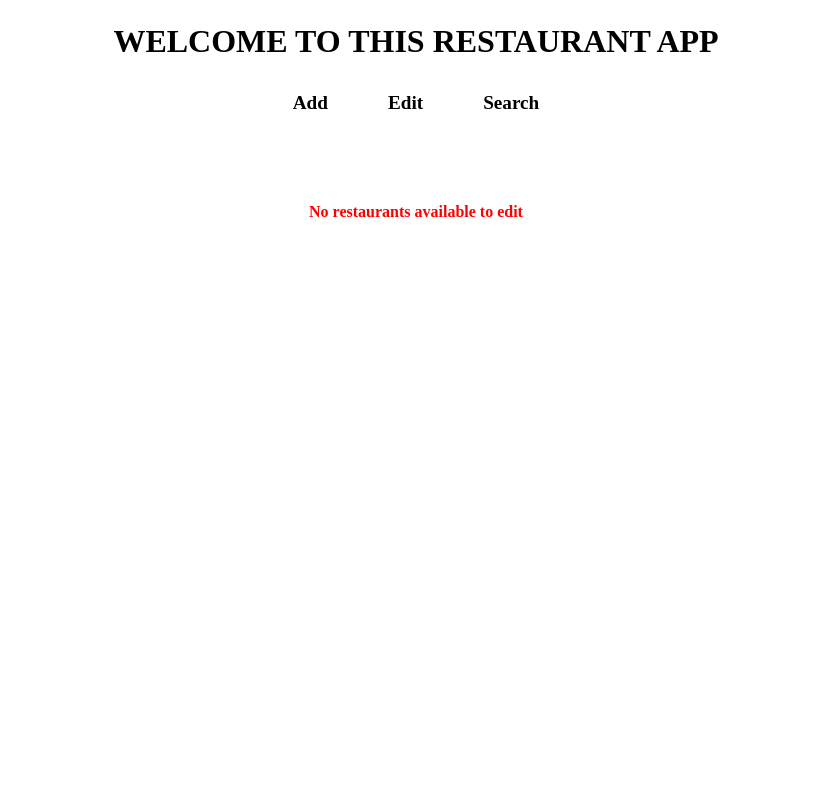
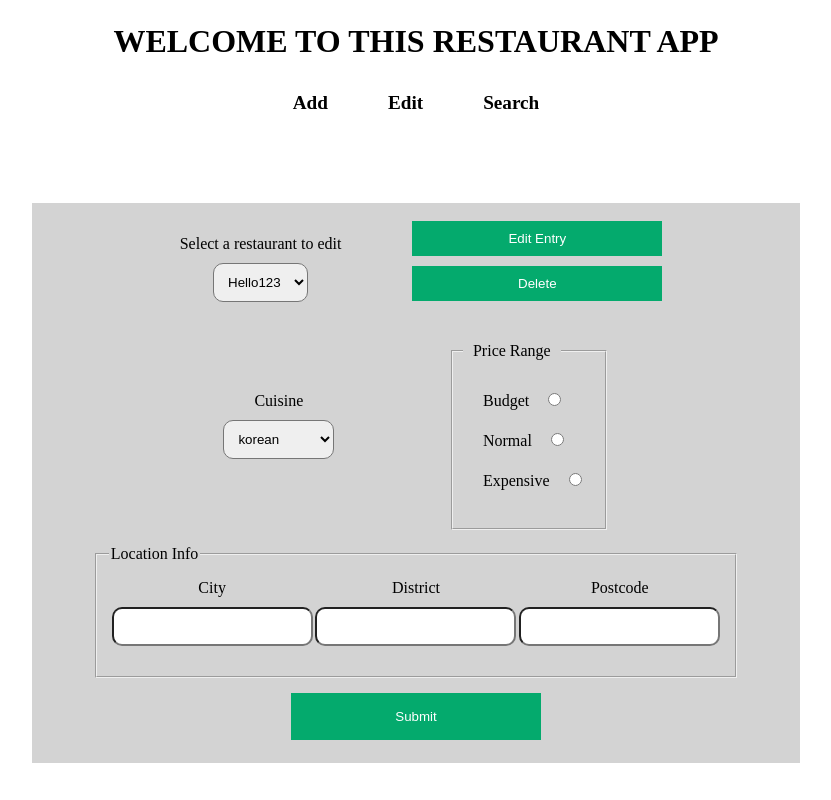
Before and after one commit to Struanjh/Restaurant-CRUD-APP, a PHP site: page /pages/edit.php in a window 1280 px wide. Shown: the whole page, without its empty margins (224-1055 px from the left). Run offline with PHP 8.4, Linux system fonts and the light colour scheme.

Commit message:
Add styling for edit and search forms

```diff
--- a/data.json
+++ b/data.json
@@ -1,10 +1,26 @@
 [
     {
-        "name": "bye345",
-        "city": "dffsd",
-        "district": "dsf",
-        "postcode": "sdf",
+        "name": "Hello123",
+        "city": "sd",
+        "district": "sad",
+        "postcode": "asd",
         "cuisine": "korean",
-        "price": "high_price"
+        "price": "medium_price"
+    },
+    {
+        "name": "hello123",
+        "city": "cdsds",
+        "district": "dsfsdf",
+        "postcode": "dsfsdf",
+        "cuisine": "korean",
+        "price": "low_price"
+    },
+    {
+        "name": "dffds",
+        "city": "sdf",
+        "district": "sdf",
+        "postcode": "sddfs",
+        "cuisine": "korean",
+        "price": "medium_price"
     }
 ]
--- a/includes/_constants.php
+++ b/includes/_constants.php
@@ -1,2 +1,2 @@
 <?php
-define('FILEPATH', '/Applications/XAMPP/xamppfiles/htdocs/RESTAURANT_APP/data.json');
+define('FILEPATH', __DIR__ . '/../data.json');
--- a/includes/edit_form.php
+++ b/includes/edit_form.php
@@ -15,8 +15,10 @@
 <?php
     if($dataFile) {
 ?>
-        <form method="post">
-            <label for="restaurant_name">Select the restaurant you want to edit...</label>
+        <form method="post" class="edit">
+            <div class="form-section">
+                <div class="form-sub-section">
+                    <label for="restaurant_name">Select a restaurant to edit</label>
                     <select name="restaurant_name" id="restaurant_name">
                             <?php   for($i=0; $i<count($restaurantNames); $i++){
                                         if(isset($_POST['edit']) && $restaurantNames[$i] == $currSelecData[0]['name']) {
@@ -28,20 +30,14 @@
                                     }
                             ?>
                     </select>
+                </div>
+                <div class="form-sub-section">
                     <button type="submit" name="edit" value="edit">Edit Entry</button>
                     <button type="submit" name="delete" value="delete">Delete</button>
-            <fieldset>
-                <legend>Location Info</legend>
-                <label for="city">City</label>
-                <input type="text" id="city" name="city" <?php if(isset($_POST['edit'], $currSelecData[0]['city'])) echo 'value=' . $currSelecData[0]['city']; ?>>
-                <span class="error"><?php if(isset($_POST['submit']) && count($restaurantNames) > 0) echo $formValidation['cityErr']; ?></span>
-                <label for="district">District</label>
-                <input type="text" id="district" name="district" <?php if(isset($_POST['edit'], $currSelecData[0]['district'])) echo 'value=' . $currSelecData[0]['district']; ?>>
-                <span class="error"><?php if(isset($_POST['submit']) && count($restaurantNames) > 0) echo $formValidation['districtErr']; ?></span>
-                <label for="postcode">Postcode</label>
-                <input type="text" id="postcode" name="postcode" <?php if(isset($_POST['edit'], $currSelecData[0]['postcode'])) echo 'value=' . $currSelecData[0]['postcode']; ?>>
-                <span class="error"><?php if(isset($_POST['submit']) && count($restaurantNames) > 0) echo $formValidation['postcodeErr']; ?></span>
-            </fieldset>
+                </div>
+            </div>
+            <div class="form-section">
+                <div class="form-sub-section">
                     <label for="cuisine">Cuisine</label>
                     <select name="cuisine" id="cuisine">
                         <?php
@@ -59,15 +55,43 @@
                         ?>
                     </select>
                     <span class="error"><?php if(isset($_POST['submit']) && count($restaurantNames) > 0) echo $formValidation['cuisineErr']; ?></span>
+                </div>
+                <div class="form-sub-section">
                     <fieldset>
                         <legend>Price Range</legend>
+                        <div>
                             <label for="low_price">Budget</label>
                             <input type="radio" name="price" id="low_price" value="low_price" <?php if(isset($_POST['edit'], $currSelecData[0]['price']) && $currSelecData[0]['price'] == 'low_price') echo 'checked';?>>
+                        </div>
+                        <div>
                             <label for="medium_price">Normal</label>
                             <input type="radio" name="price" id="medium_price" value="medium_price" <?php if(isset($_POST['edit'], $currSelecData[0]['price']) && $currSelecData[0]['price'] == 'medium_price') echo 'checked';?>>
+                        </div>
+                        <div>
                             <label for="high_price">Expensive</label>
                             <input type="radio" name="price" id="high_price" value="high_price" <?php if(isset($_POST['edit'], $currSelecData[0]['price']) && $currSelecData[0]['price'] == 'high_price') echo 'checked';?>>
+                        </div>
                         <span class="error"><?php if(isset($_POST['submit']) && count($restaurantNames) > 0) echo $formValidation['priceErr']; ?></span>
+                    </fieldset>
+                </div>
+            </div>
+            <fieldset class="form-section">
+                <legend>Location Info</legend>
+                <div class="form-sub-section">
+                    <label for="city">City</label>
+                    <input type="text" id="city" name="city" <?php if(isset($_POST['edit'], $currSelecData[0]['city'])) echo 'value=' . $currSelecData[0]['city']; ?>>
+                    <span class="error"><?php if(isset($_POST['submit']) && count($restaurantNames) > 0) echo $formValidation['cityErr']; ?></span>
+                </div>
+                <div class="form-sub-section">
+                    <label for="district">District</label>
+                    <input type="text" id="district" name="district" <?php if(isset($_POST['edit'], $currSelecData[0]['district'])) echo 'value=' . $currSelecData[0]['district']; ?>>
+                    <span class="error"><?php if(isset($_POST['submit']) && count($restaurantNames) > 0) echo $formValidation['districtErr']; ?></span>
+                </div>
+                <div class="form-sub-section">
+                    <label for="postcode">Postcode</label>
+                    <input type="text" id="postcode" name="postcode" <?php if(isset($_POST['edit'], $currSelecData[0]['postcode'])) echo 'value=' . $currSelecData[0]['postcode']; ?>>
+                    <span class="error"><?php if(isset($_POST['submit']) && count($restaurantNames) > 0) echo $formValidation['postcodeErr']; ?></span>
+                </div>
             </fieldset>
             <button type="submit" name="submit" value="submit">Submit</button>
         </form>
--- a/styles.css
+++ b/styles.css
@@ -33,10 +33,14 @@ form {
     justify-content: space-between;
 }
 
+form, .edit {
+    height: 70vh;
+}
+
 .form-section {
     display: flex;
     width: 80%;
-    height: 30%;
+    height: 40%;
     margin: 1% auto;
     align-content: center;
     justify-content: space-evenly;
@@ -66,7 +70,7 @@ input, select {
     border-radius:10px;
 }
 
-button, button[type=submit] {
+button {
     background-color: #04AA6D;
     border: none;
     color: white;
@@ -74,7 +78,7 @@ button, button[type=submit] {
     text-decoration: none;
     margin: 4px 2px;
     cursor: pointer;
-    width: 100px;
+    width: 250px;
     margin: 1% auto 3% auto;
 }
 
```
Also changed, not shown: includes/input_form.php (+8 -6 lines), includes/search_form.php (+30 -9 lines). Lines whose indentation alone changed are shown as unchanged.
